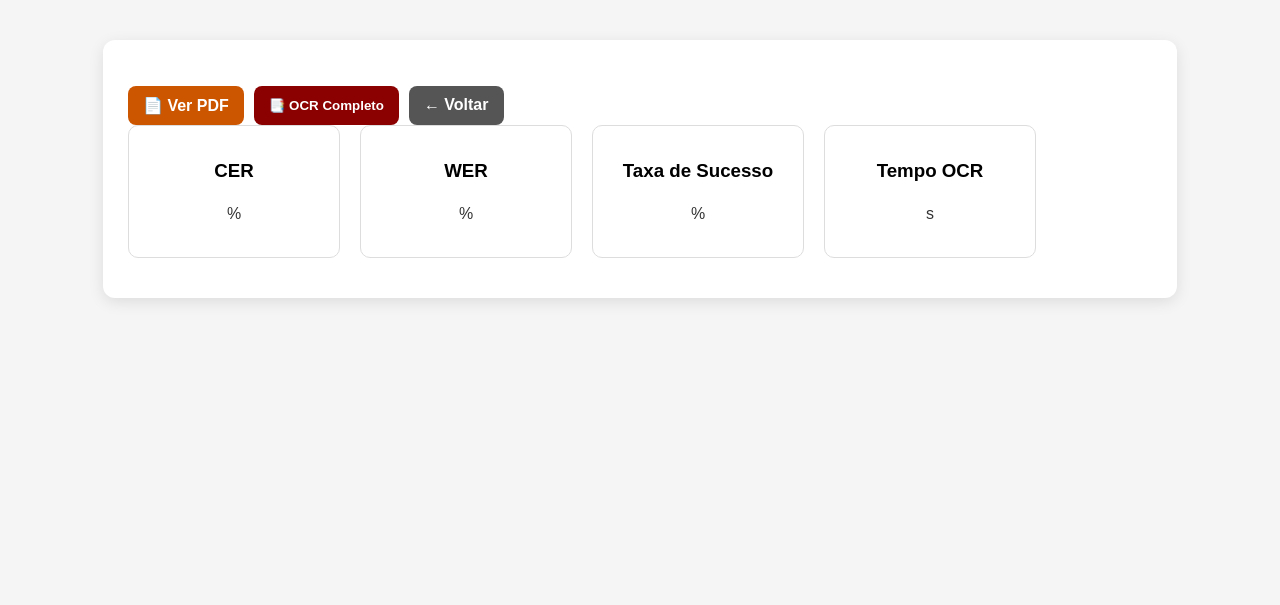
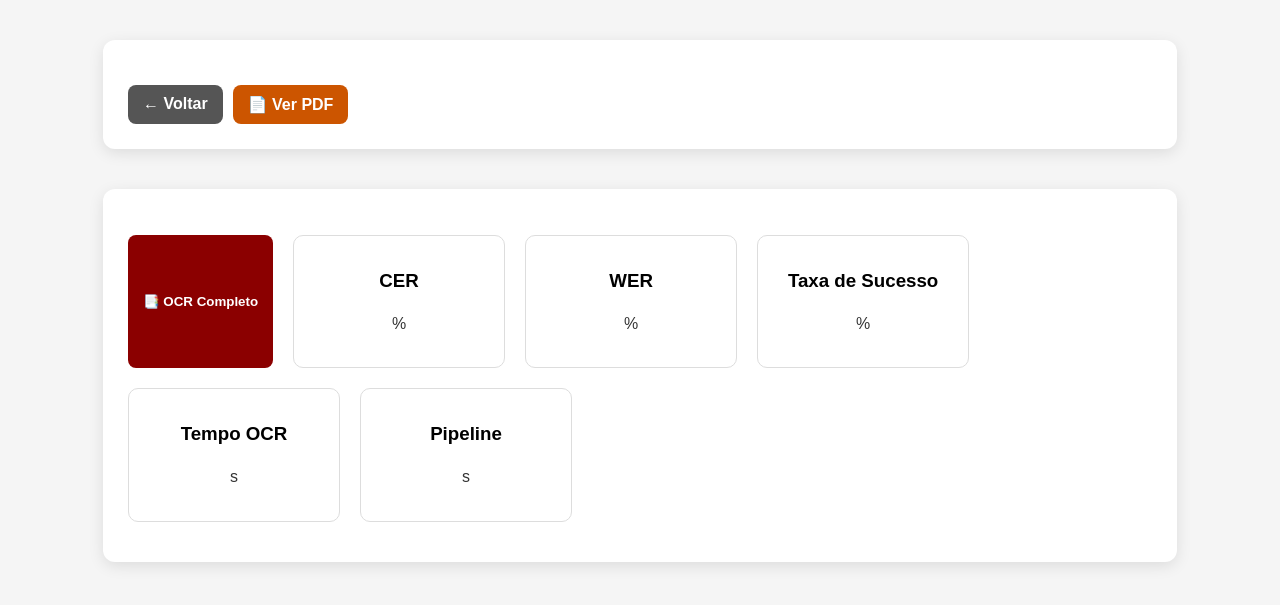
Before and after one commit to Geisana/biblioteca-digital-ocr, a Flask app: template templates/documento.html in a window 1280 px wide. Shown: the top 605 px of the page. Run offline with Flask 3, Linux system fonts and the light colour scheme; the template is opened without the code that fills it, so the values that code supplies are empty.

Commit message:
Atualização HTML

```diff
--- a/templates/documento.html
+++ b/templates/documento.html
@@ -120,6 +120,24 @@ pre{
 </head>
 
 <body>
+  <div class="container">
+    <div class="actions">
+      <a class="btn btn-back" href="/">
+      ← Voltar
+    </a>
+
+    <a class="btn btn-pdf" href="/pdf/{{ documento.id }}" target="_blank">
+      📄 Ver PDF
+    </a>
+
+
+
+
+
+  </div>
+
+
+  </div>
 
 <div class="container">
 
@@ -131,22 +149,11 @@ pre{
 
   <p>{{ documento.resumo }}</p>
 
-  <div class="actions">
 
-    <a class="btn btn-pdf" href="/pdf/{{ documento.id }}" target="_blank">
-      📄 Ver PDF
-    </a>
-
+  <div class="metricas">
     <button class="btn btn-ocr" onclick="toggleOCR()">
       📑 OCR Completo
     </button>
-
-    <a class="btn btn-back" href="/">
-      ← Voltar
-    </a>
-
-  </div>
-  <div class="metricas">
 
     <div class="card">
         <h3>CER</h3>
@@ -166,6 +173,11 @@ pre{
     <div class="card">
         <h3>Tempo OCR</h3>
         <p>{{ documento.tempo_total_ocr }} s</p>
+    </div>
+
+     <div class="card">
+        <h3>Pipeline</h3>
+        <p>{{ documento.pipeline }} s</p>
     </div>
 
 </div>
```
